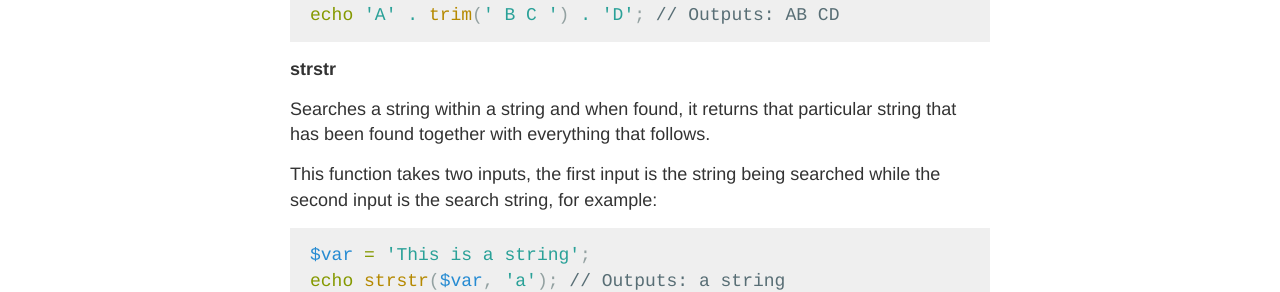
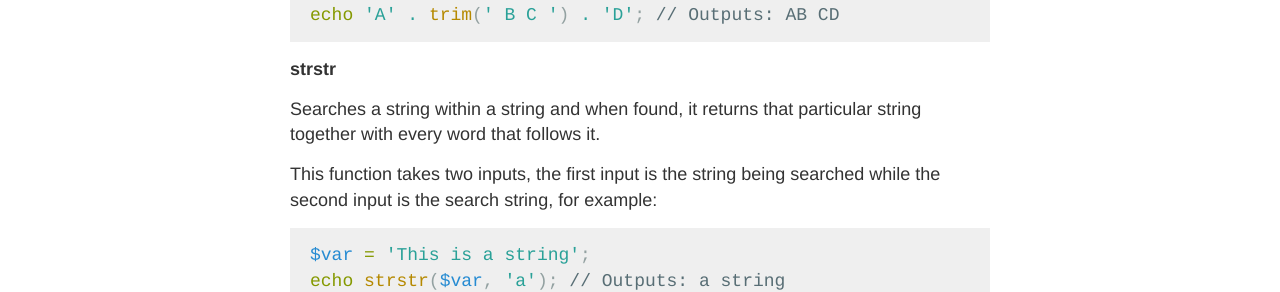
Before and after one commit to kennyalmendral/kennyalmendral.github.io, a Jekyll site: the page built from _posts/2018-07-26-php-string-functions.md, in a window 1280 px wide. Shown: the part 1291-1583 px from the top of the page. Built offline with Jekyll 4.4.1, drawn with Linux system fonts in a browser that asks for light colours.

Commit message:
Update 2018-07-26-php-string-functions.md

```diff
--- a/_posts/2018-07-26-php-string-functions.md
+++ b/_posts/2018-07-26-php-string-functions.md
@@ -58,7 +58,7 @@ echo 'A' . trim(' B C ') . 'D'; // Outputs: AB CD
 
 **strstr**
 
-Searches a string within a string and when found, it returns that particular string that has been found together with everything that follows.
+Searches a string within a string and when found, it returns that particular string together with every word that follows it.
 
 This function takes two inputs, the first input is the string being searched while the second input is the search string, for example:
 
```
